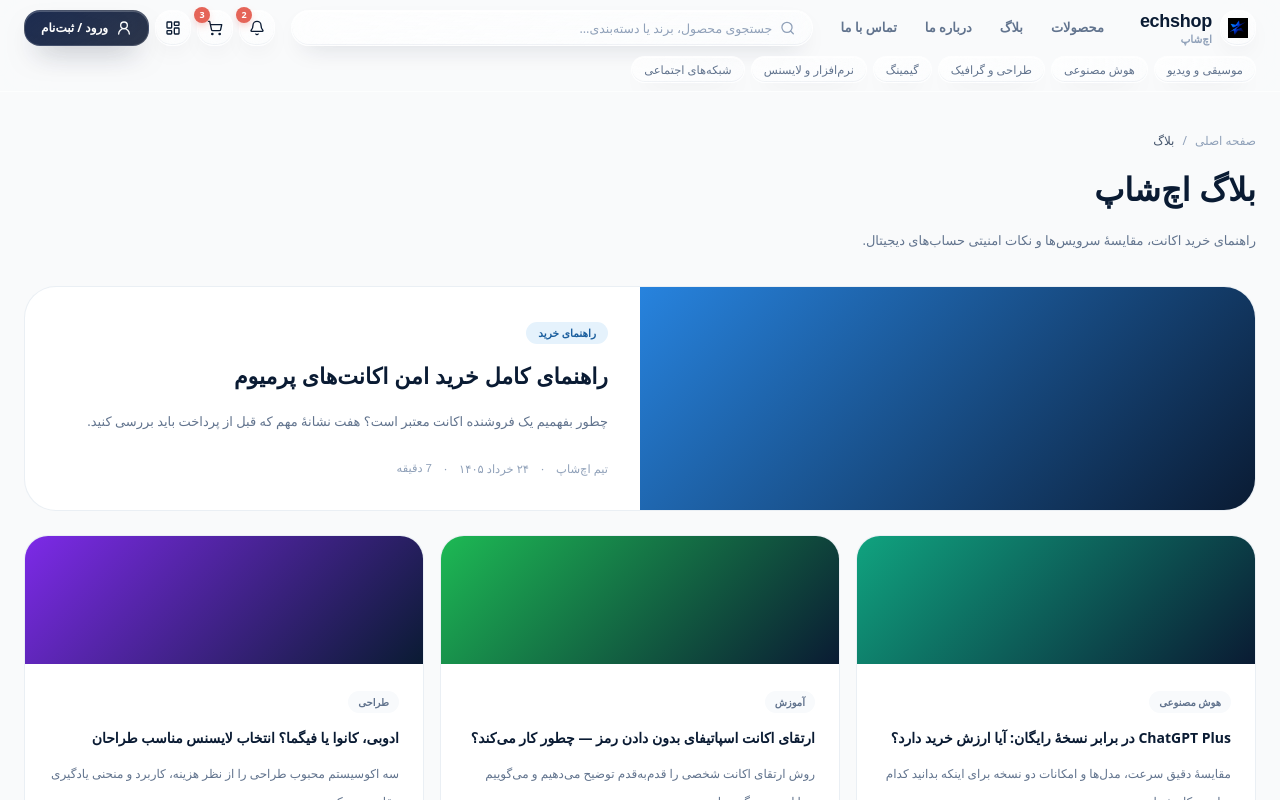
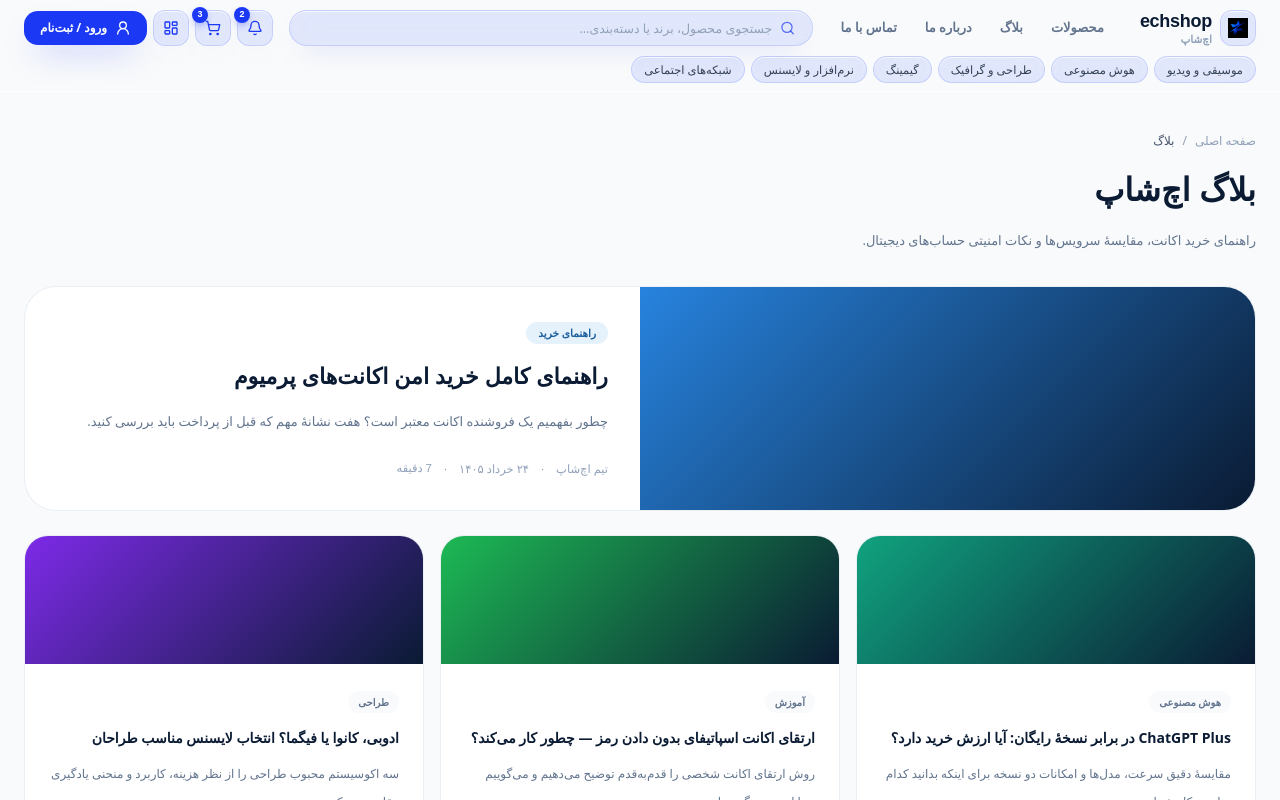
Before and after one commit to hesaamhub/echshop, a Next.js app: page /blog in a window 1280 px wide. Shown: the top 800 px of the page. Built offline with nearby package versions, Linux system fonts and the light colour scheme.

Commit message:
feat: blue duotone glass icon system based on reference design

```diff
--- a/src/app/globals.css
+++ b/src/app/globals.css
@@ -17,6 +17,9 @@
   --color-muted: #64748b;
   --color-brand: #2783de;
   --color-brand-soft: #e5f2fc;
+  /* آبی پرقدرت طرح آیکون‌های شیشه‌ای */
+  --color-electric: #1b39f5;
+  --color-electric-soft: #7d92ff;
 
   --radius-hero: 48px;
 }
@@ -56,9 +59,49 @@
   }
 }
 
-/* ───── سیستم شیشه‌ای (Glassmorphism) ─────
-   برای آیکون‌ها، دکمه‌ها و تراشه‌های کوتاه */
+/* ───── سیستم شیشه‌ای آبی (برگرفته از طرح مرجع) ─────
+   دو لایه: یک فرم توپر آبی و یک صفحهٔ شیشه‌ای نیمه‌شفاف روی آن */
 @layer components {
+  .glass-plate {
+    background-color: rgba(27, 57, 245, 0.1);
+    backdrop-filter: blur(14px) saturate(170%);
+    -webkit-backdrop-filter: blur(14px) saturate(170%);
+    border: 1px solid rgba(27, 57, 245, 0.14);
+    box-shadow:
+      inset 0 1px 0 rgba(255, 255, 255, 0.7),
+      0 12px 26px -16px rgba(27, 57, 245, 0.5);
+    transition:
+      background-color 0.35s ease,
+      box-shadow 0.35s ease,
+      transform 0.35s ease;
+  }
+
+  .glass-plate-hover:hover {
+    background-color: rgba(27, 57, 245, 0.18);
+    box-shadow:
+      inset 0 1px 0 rgba(255, 255, 255, 0.85),
+      0 18px 34px -16px rgba(27, 57, 245, 0.55);
+    transform: translateY(-1px);
+  }
+
+  /* دکمهٔ اصلی توپر */
+  .glass-solid {
+    background-color: var(--color-electric);
+    color: #fff;
+    box-shadow: 0 16px 32px -14px rgba(27, 57, 245, 0.65);
+    transition:
+      background-color 0.3s ease,
+      box-shadow 0.35s ease,
+      transform 0.35s ease;
+  }
+
+  .glass-solid:hover {
+    background-color: #1530d8;
+    box-shadow: 0 20px 38px -14px rgba(27, 57, 245, 0.75);
+    transform: translateY(-1px);
+  }
+
+  /* شیشهٔ سفید خنثی برای سطوح روی تصویر */
   .glass {
     background-image: linear-gradient(
       145deg,
@@ -70,7 +113,6 @@
     border: 1px solid rgba(255, 255, 255, 0.65);
     box-shadow:
       inset 0 1px 0 rgba(255, 255, 255, 0.9),
-      inset 0 -1px 0 rgba(148, 163, 184, 0.12),
       0 10px 26px -12px rgba(10, 27, 51, 0.22);
     transition:
       box-shadow 0.35s ease,
@@ -82,48 +124,50 @@
     border-color: rgba(255, 255, 255, 0.9);
     box-shadow:
       inset 0 1px 0 rgba(255, 255, 255, 1),
-      0 16px 34px -14px rgba(39, 131, 222, 0.35);
+      0 16px 34px -14px rgba(27, 57, 245, 0.35);
     transform: translateY(-1px);
   }
 
-  /* نسخهٔ تیره برای دکمه‌های اصلی */
-  .glass-dark {
-    background-image: linear-gradient(
-      145deg,
-      rgba(19, 35, 73, 0.96),
-      rgba(10, 21, 45, 0.86)
-    );
-    backdrop-filter: blur(16px) saturate(150%);
-    -webkit-backdrop-filter: blur(16px) saturate(150%);
-    border: 1px solid rgba(255, 255, 255, 0.16);
-    box-shadow:
-      inset 0 1px 0 rgba(255, 255, 255, 0.22),
-      0 14px 30px -14px rgba(10, 21, 45, 0.65);
-    transition:
-      box-shadow 0.35s ease,
-      transform 0.35s ease;
+  /* ── آیکون دولایه‌ای ── */
+  .glass-icon {
+    position: relative;
+    display: inline-grid;
+    place-items: center;
+    isolation: isolate;
   }
 
-  .glass-dark:hover {
-    box-shadow:
-      inset 0 1px 0 rgba(255, 255, 255, 0.3),
-      0 18px 36px -14px rgba(10, 21, 45, 0.75);
-    transform: translateY(-1px);
+  .glass-icon-blob {
+    position: absolute;
+    top: -12%;
+    inset-inline-start: -8%;
+    height: 48%;
+    width: 48%;
+    border-radius: 999px;
+    background-color: var(--color-electric);
+    z-index: 0;
+    transition:
+      transform 0.45s cubic-bezier(0.22, 1, 0.36, 1),
+      background-color 0.3s ease;
   }
 
-  /* تاکید آبی شیشه‌ای */
-  .glass-brand {
-    background-image: linear-gradient(
-      145deg,
-      rgba(229, 242, 252, 0.9),
-      rgba(229, 242, 252, 0.45)
-    );
-    backdrop-filter: blur(16px) saturate(160%);
-    -webkit-backdrop-filter: blur(16px) saturate(160%);
-    border: 1px solid rgba(39, 131, 222, 0.28);
-    box-shadow:
-      inset 0 1px 0 rgba(255, 255, 255, 0.9),
-      0 12px 28px -14px rgba(39, 131, 222, 0.4);
+  .glass-icon-plate {
+    position: absolute;
+    inset: 0;
+    border-radius: 32%;
+    background-color: rgba(27, 57, 245, 0.22);
+    backdrop-filter: blur(7px) saturate(160%);
+    -webkit-backdrop-filter: blur(7px) saturate(160%);
+    box-shadow: inset 0 1px 0 rgba(255, 255, 255, 0.55);
+    z-index: 1;
+    transition: background-color 0.35s ease;
+  }
+
+  .group:hover .glass-icon-blob {
+    transform: translate3d(6%, -6%, 0) scale(1.08);
+  }
+
+  .group:hover .glass-icon-plate {
+    background-color: rgba(27, 57, 245, 0.3);
   }
 }
 
--- /dev/null
+++ b/src/components/site/GlassIcon.tsx
@@ -0,0 +1,41 @@
+import type { LucideIcon } from "lucide-react"
+import { cn } from "@/lib/utils"
+
+type GlassIconSize = "sm" | "md" | "lg"
+
+const boxSize: Record<GlassIconSize, string> = {
+  sm: "h-9 w-9",
+  md: "h-11 w-11",
+  lg: "h-14 w-14",
+}
+
+const glyphSize: Record<GlassIconSize, string> = {
+  sm: "h-4 w-4",
+  md: "h-5 w-5",
+  lg: "h-6 w-6",
+}
+
+/**
+ * آیکون شیشه‌ای دولایه:
+ * یک فرم توپر آبی پشت، یک صفحهٔ شیشه‌ای نیمه‌شفاف روی آن، و نماد آبی در بالاترین لایه.
+ */
+export default function GlassIcon({
+  icon: Icon,
+  size = "md",
+  className,
+}: {
+  icon: LucideIcon
+  size?: GlassIconSize
+  className?: string
+}) {
+  return (
+    <span className={cn("glass-icon shrink-0", boxSize[size], className)}>
+      <span className="glass-icon-blob" aria-hidden />
+      <span className="glass-icon-plate" aria-hidden />
+      <Icon
+        className={cn("relative z-10 text-[#1b39f5]", glyphSize[size])}
+        strokeWidth={2.1}
+      />
+    </span>
+  )
+}
--- a/src/components/site/Header.tsx
+++ b/src/components/site/Header.tsx
@@ -29,8 +29,8 @@ export default function Header() {
     <header className="sticky top-0 z-50 bg-[#f9fafb]/75 backdrop-blur-xl border-b border-white/60">
       <div className="mx-auto max-w-[1400px] px-4 md:px-6">
         <div className="flex h-14 items-center gap-4">
-          <Link href="/" className="flex items-center gap-2 shrink-0 group">
-            <span className="glass glass-hover grid h-9 w-9 place-items-center rounded-2xl">
+          <Link href="/" className="flex items-center gap-2 shrink-0">
+            <span className="glass-plate glass-plate-hover grid h-9 w-9 place-items-center rounded-[12px]">
               <Logo className="h-5 w-5" />
             </span>
             <span className="flex flex-col leading-none">
@@ -48,7 +48,7 @@ export default function Header() {
               <Link
                 key={item.href}
                 href={item.href}
-                className="px-3 py-1.5 rounded-full text-[13px] font-semibold text-slate-500 transition-all hover:text-[#0a1b33] hover:bg-white/70 hover:shadow-[0_8px_20px_-12px_rgba(10,27,51,0.35)]"
+                className="px-3 py-1.5 rounded-full text-[13px] font-semibold text-slate-500 transition-all hover:text-[#1b39f5] hover:bg-[#1b39f5]/8"
               >
                 {item.label}
               </Link>
@@ -57,9 +57,9 @@ export default function Header() {
 
           <form
             action="/products"
-            className="glass hidden md:flex flex-1 items-center gap-2 rounded-full px-4 h-9"
+            className="glass-plate hidden md:flex flex-1 items-center gap-2 rounded-full px-4 h-9"
           >
-            <Search className="h-4 w-4 text-slate-400" />
+            <Search className="h-4 w-4 text-[#1b39f5]/70" />
             <input
               name="q"
               placeholder="جستجوی محصول، برند یا دسته‌بندی…"
@@ -79,7 +79,7 @@ export default function Header() {
             </IconLink>
             <Link
               href="/login"
-              className="glass-dark hidden sm:inline-flex items-center gap-2 rounded-2xl px-4 py-2 text-[12px] font-semibold text-white"
+              className="glass-solid hidden sm:inline-flex items-center gap-2 rounded-[14px] px-4 py-2 text-[12px] font-semibold"
             >
               <UserRound className="h-4 w-4" />
               ورود / ثبت‌نام
@@ -88,7 +88,7 @@ export default function Header() {
               type="button"
               onClick={() => setOpen((v) => !v)}
               aria-label="منو"
-              className="glass glass-hover lg:hidden grid h-9 w-9 place-items-center rounded-2xl text-[#0a1b33]"
+              className="glass-plate glass-plate-hover lg:hidden grid h-9 w-9 place-items-center rounded-[12px] text-[#1b39f5]"
             >
               {open ? <X className="h-4 w-4" /> : <Menu className="h-4 w-4" />}
             </button>
@@ -101,7 +101,7 @@ export default function Header() {
             <Link
               key={category.slug}
               href={`/category/${category.slug}`}
-              className="glass glass-hover whitespace-nowrap rounded-full px-3 py-1 text-[11.5px] font-medium text-slate-500 hover:text-[#0a1b33]"
+              className="glass-plate glass-plate-hover whitespace-nowrap rounded-full px-3 py-1 text-[11.5px] font-medium text-[#334155] hover:text-[#1b39f5]"
             >
               {category.title}
             </Link>
@@ -112,7 +112,7 @@ export default function Header() {
       {/* منوی موبایل */}
       <div
         className={cn(
-          "lg:hidden overflow-hidden border-t border-white/60 bg-white/80 backdrop-blur-xl transition-all",
+          "lg:hidden overflow-hidden border-t border-white/60 bg-white/85 backdrop-blur-xl transition-all",
           open ? "max-h-[520px]" : "max-h-0",
         )}
       >
@@ -123,7 +123,7 @@ export default function Header() {
                 key={item.href}
                 href={item.href}
                 onClick={() => setOpen(false)}
-                className="block rounded-2xl px-4 py-3 text-[14px] font-semibold text-[#0a1b33] hover:bg-slate-50"
+                className="block rounded-2xl px-4 py-3 text-[14px] font-semibold text-[#0a1b33] hover:bg-[#1b39f5]/8"
               >
                 {item.label}
               </Link>
@@ -135,7 +135,7 @@ export default function Header() {
                 key={category.slug}
                 href={`/category/${category.slug}`}
                 onClick={() => setOpen(false)}
-                className="glass rounded-2xl px-3 py-2.5 text-[12px] font-medium text-slate-600"
+                className="glass-plate rounded-2xl px-3 py-2.5 text-[12px] font-medium text-[#334155]"
               >
                 {category.title}
               </Link>
@@ -163,11 +163,11 @@ function IconLink({
       href={href}
       aria-label={label}
       title={label}
-      className="glass glass-hover relative grid h-9 w-9 place-items-center rounded-2xl text-[#0a1b33]"
+      className="glass-plate glass-plate-hover relative grid h-9 w-9 place-items-center rounded-[12px] text-[#1b39f5]"
     >
       {children}
       {badge ? (
-        <span className="absolute -top-1 -left-1 grid h-4 min-w-4 place-items-center rounded-full bg-[#E56458] px-1 text-[9px] font-bold text-white shadow-[0_4px_10px_-4px_rgba(229,100,88,0.9)]">
+        <span className="num absolute -top-1 -left-1 grid h-4 min-w-4 place-items-center rounded-full bg-[#1b39f5] px-1 text-[9px] font-bold text-white shadow-[0_4px_10px_-4px_rgba(27,57,245,0.9)]">
           {badge}
         </span>
       ) : null}
```
Also changed, not shown: src/app/page.tsx (+16 -19 lines).
